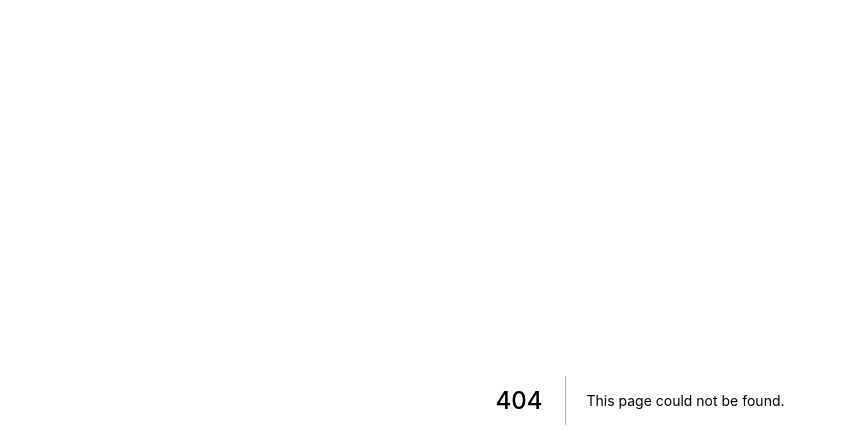
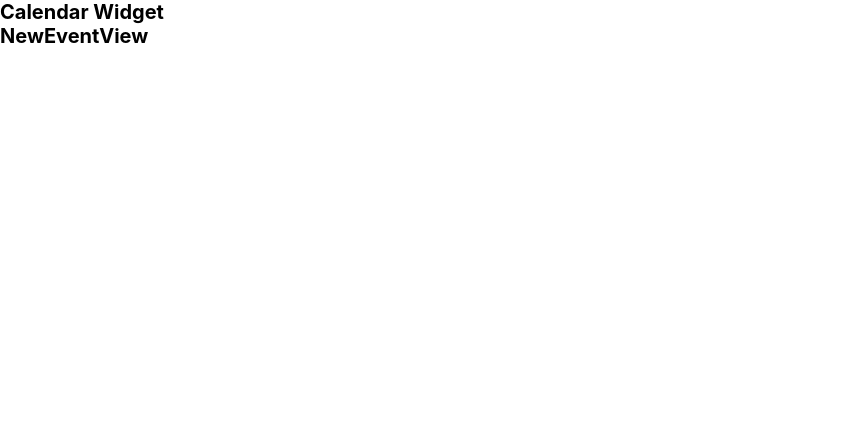
Before and after one commit to aliaksandr-savitski/calendar-widget, a Next.js app: page /event in a window 1280 px wide. Before the commit this address had no page. Shown: the top 448 px of the page, without its empty margins (0-846 px from the left). Built offline with nearby package versions, Linux system fonts and the light colour scheme.

Commit message:
feat: base views config

```diff
--- /dev/null
+++ b/src/pages/event/index.tsx
@@ -0,0 +1,20 @@
+import Head from 'next/head';
+
+import NewEventView from '@views/NewEventView';
+
+export default function HomePage() {
+  return (
+    <div>
+      <Head>
+        <title>Calendar Widget</title>
+        <meta name="description" content="Calendar Widget" />
+        <link rel="icon" href="/favicon.ico" />
+      </Head>
+
+      <main>
+        <h1>Calendar Widget</h1>
+        <NewEventView />
+      </main>
+    </div>
+  );
+}
--- /dev/null
+++ b/src/views/MonthView/MonthView.tsx
@@ -0,0 +1,5 @@
+const MonthView = () => (
+  <h1>MonthView</h1>
+);
+
+export default MonthView;
--- /dev/null
+++ b/src/views/MonthView/index.tsx
@@ -0,0 +1 @@
+export { default } from './MonthView';
--- /dev/null
+++ b/src/views/NewEventView/NewEventView.tsx
@@ -0,0 +1,5 @@
+const NewEventView = () => (
+  <h1>NewEventView</h1>
+);
+
+export default NewEventView;
--- /dev/null
+++ b/src/views/NewEventView/index.ts
@@ -0,0 +1 @@
+export { default } from './NewEventView';
--- /dev/null
+++ b/src/views/SelectDateView/SelectDateView.tsx
@@ -0,0 +1,5 @@
+const SelectDateView = () => (
+  <h1>SelectDateView</h1>
+);
+
+export default SelectDateView;
--- /dev/null
+++ b/src/views/SelectDateView/index.tsx
@@ -0,0 +1 @@
+export { default } from './SelectDateView';
--- a/tsconfig.json
+++ b/tsconfig.json
@@ -19,6 +19,7 @@
       "@styles/*": ["./src/styles/*"],
       "@pages/*": ["./src/pages/*"],
       "@component/*": ["./src/components/*"],
+      "@views/*": ["./src/views/*"]
     }
   },
   "include": ["next-env.d.ts", "**/*.ts", "**/*.tsx", "next.config.js"],
```
Also changed, not shown: src/pages/index.tsx (renamed from src/pages/index.js, +4 -3 lines), .eslintrc.json.
